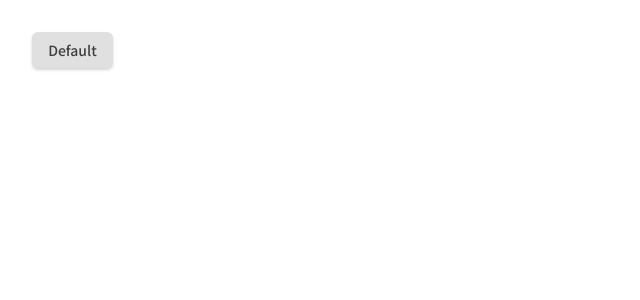
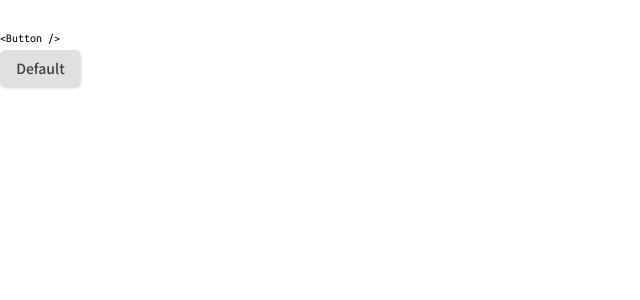
Before and after one commit to Moro-Afriyie/React-Button-Component, a React (Create React App) app in the folder react-button-component/: page / in a window 1280 px wide. Shown: the top 300 px of the page, without its empty margins (0-640 px from the left). Built offline with nearby package versions, Linux system fonts and the light colour scheme.

Commit message:
style the default button

```diff
--- a/react-button-component/src/App.scss
+++ b/react-button-component/src/App.scss
@@ -1,4 +1,5 @@
 @import url("https://fonts.googleapis.com/css2?family=Noto+Sans+JP:wght@400;500&display=swap");
+@import url("https://fonts.googleapis.com/css2?family=Noto+Sans+JP:wght@400;500&family=Ubuntu+Mono&display=swap");
 * {
   margin: 0;
   padding: 0;
@@ -10,7 +11,19 @@ body {
 }
 
 .container {
+  .title {
+    font-family: "Ubuntu Mono", sans-serif;
+    font-size: 12px;
+    font-style: normal;
+    font-weight: 400;
+    line-height: 12px;
+    letter-spacing: 0em;
+    text-align: left;
+  }
   .button__default {
-    margin: 2rem;
+    display: flex;
+    flex-direction: column;
+    gap: 0.4rem;
+    margin: 2rem 0;
   }
 }
--- a/react-button-component/src/App.tsx
+++ b/react-button-component/src/App.tsx
@@ -7,6 +7,7 @@ function App() {
     <main className="container">
       <div className="buttons__container">
         <div className="button__default">
+          <p className="title">&#60;Button /&#62;</p>
           <Button />
         </div>
       </div>
```
